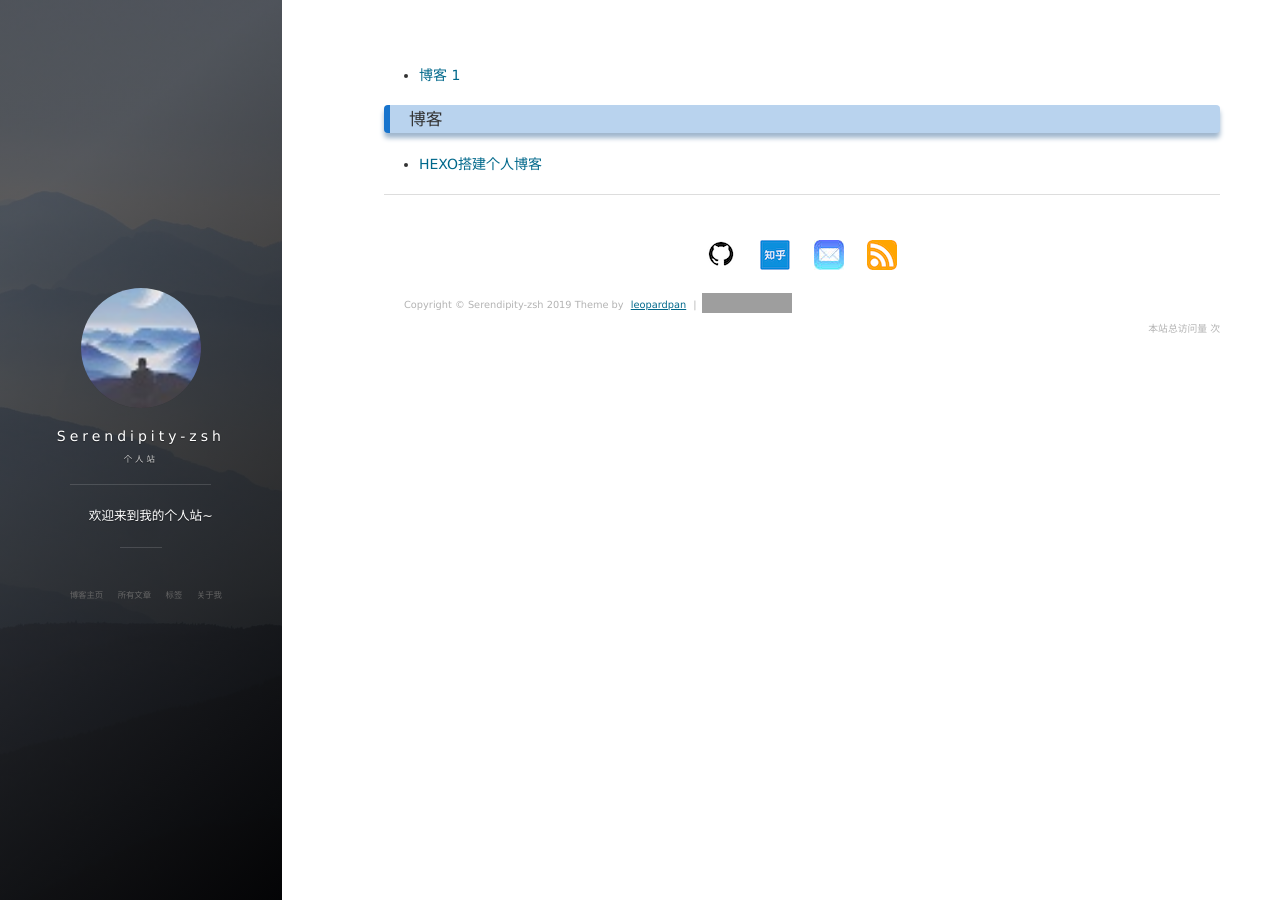
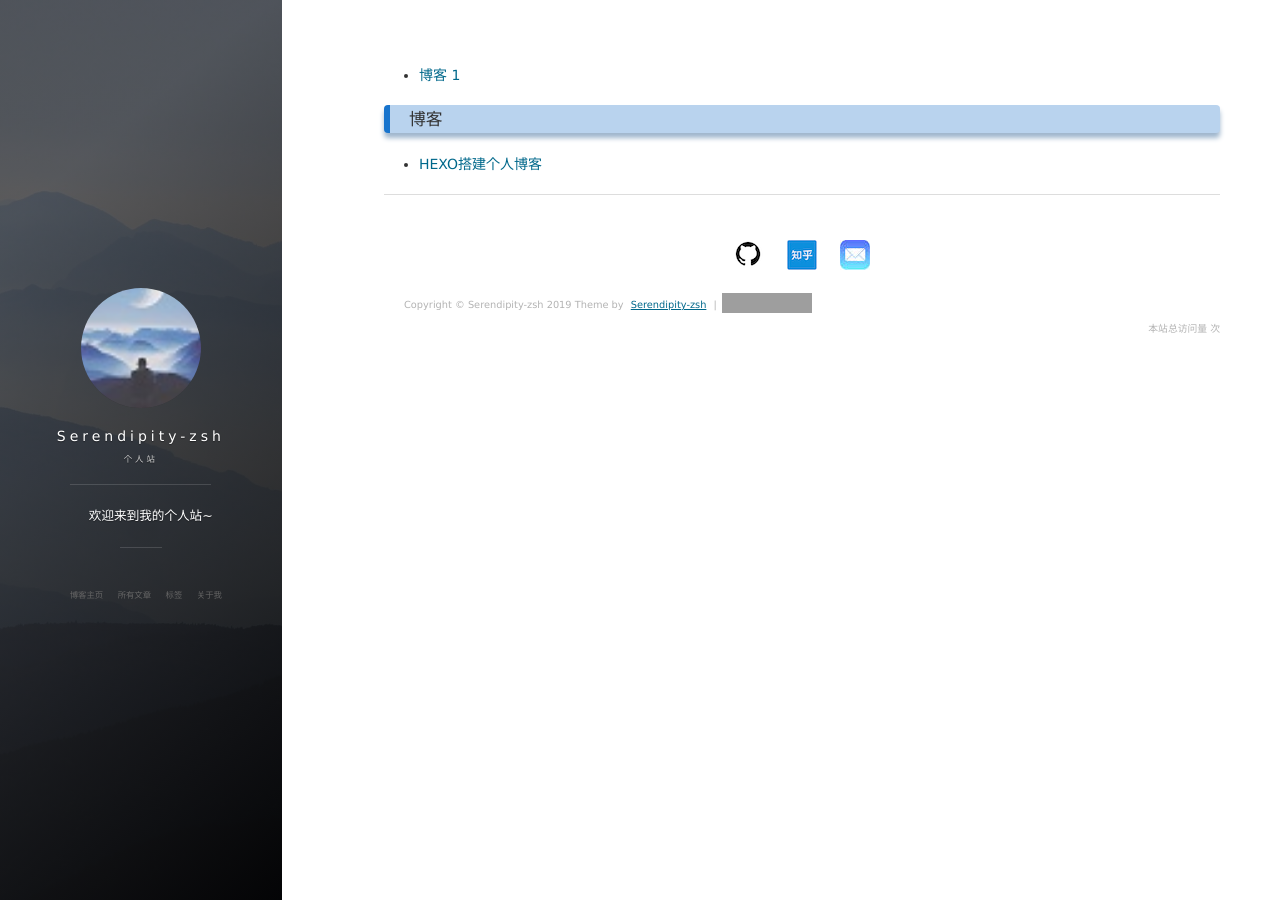
Before and after one commit to Serendipity-zsh/Serendipity-zsh.github.io, a Jekyll site: the page built from tags.html, in a window 1280 px wide. Built offline with Jekyll 4.4.1, drawn with Linux system fonts in a browser that asks for light colours; nearby versions of some CDN libraries; comment, search, counter and statistics services are not loaded; grey boxes are pictures that could not be loaded.

Commit message:
修改底部信息栏

```diff
--- a/_includes/footer.html
+++ b/_includes/footer.html
@@ -73,12 +73,14 @@
           {% endif %}
 
           <!-- RSS -->
+	  <!--
           <li class="navigation__item_social">
             <a href="/feed.xml" rel="author" title="RSS" target="_blank">
               <div class="footer-social-icon" style="background:url(/images/rss.png);"></div>
               <span class="label">RSS</span>
             </a>
           </li>
+	  -->
 
           </ul>
         </nav>
@@ -87,7 +89,7 @@
 
         <div class = "footer_div">
            <p class="copyright text-muted">
-            Copyright &copy; {{ site.title }} {{ site.time | date: '%Y' }} Theme by <a href="http://baixin.io/">leopardpan</a> |
+            Copyright &copy; {{ site.title }} {{ site.time | date: '%Y' }} Theme by <a href="https://github.com/Serendipity-zsh/Serendipity-zsh.github.io">Serendipity-zsh</a> |
             <iframe
                 style="margin-left: 2px; margin-bottom:-5px;"
                 frameborder="0" scrolling="0" width="91px" height="20px"
```
